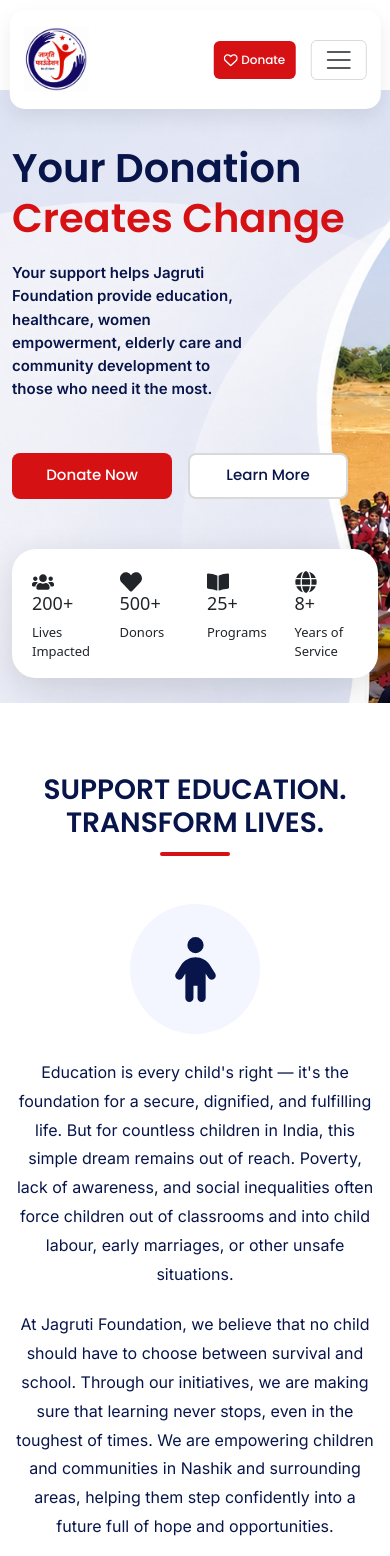
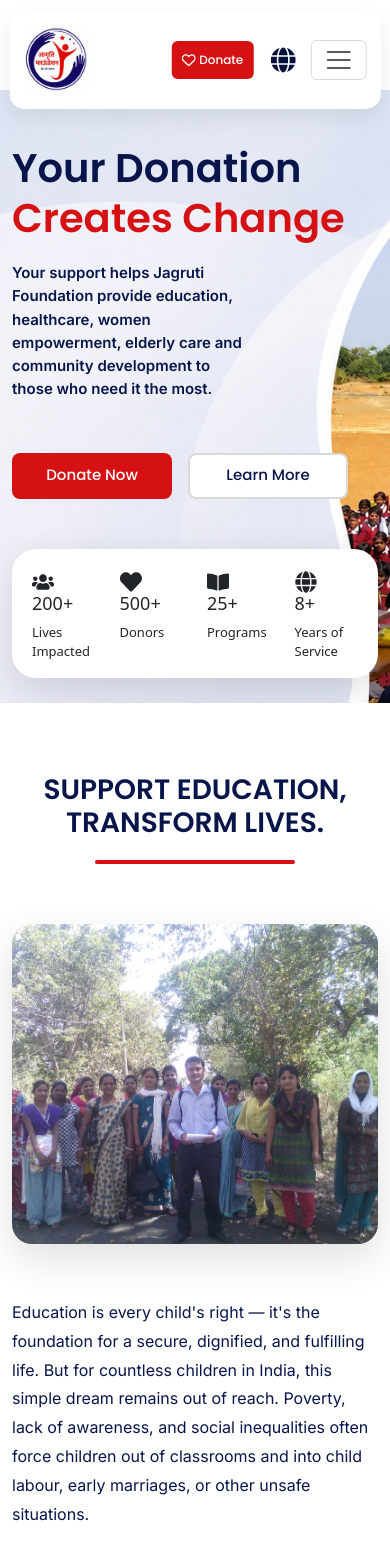
Before and after one commit to PrelawActor/Jagruti_Foundation, a React (Vite) app in the folder Jagruti/: page / in a window 390 px wide. Shown: the top 1556 px of the page. Built offline with nearby package versions, Linux system fonts and the light colour scheme.

Commit message:
WhoWasInParis

```diff
--- a/Jagruti/src/assets/css/Cards3.css
+++ b/Jagruti/src/assets/css/Cards3.css
@@ -41,18 +41,7 @@
 
 }
 
-.title-line{
 
-    width:70px;
-    height:4px;
-
-    background:#D61114;
-
-    margin:0 auto 45px;
-
-    border-radius:50px;
-
-}
 
 /* ===========================
    ITEMS
--- a/Jagruti/src/assets/css/Donation.css
+++ b/Jagruti/src/assets/css/Donation.css
@@ -6,14 +6,7 @@
 
     background:#fff;
 }
-.donation-type .form-check-input:checked{
-    background-color:#D61114;
-    border-color:#D61114;
-}
-.donation-type .form-check-input:focus{
-    border-color:#D61114;
-    box-shadow:0 0 0 .25rem rgba(214,17,20,.25);
-}
+
 
 /* ===========================
 BOX
@@ -64,28 +57,30 @@
 
     color:#08154A;
 
-    margin-bottom:30px;
+margin-bottom: 10px;
 
 }
 
-/* ===========================
-DONATION TYPE
-=========================== */
 
-.donation-type{
-
-    display:flex;
-
-    gap:30px;
-
-    margin-bottom:25px;
-
-}
 
 /* ===========================
 AMOUNTS
 =========================== */
+.amount-section{
+    display:flex;
+    align-items:flex-end;
+    gap:20px;
+    flex-wrap:wrap;
+}
 
+.other-amount{
+    min-width:220px;
+    flex:1;
+}
+
+.other-amount .form-control{
+    height:45px;
+}
 .amount-buttons{
 
     display:flex;
--- a/Jagruti/src/assets/css/Hero.css
+++ b/Jagruti/src/assets/css/Hero.css
@@ -266,6 +266,10 @@
 
 }
 @media (min-width:992px) and (max-width:1024px){
+    .mc p
+{
+    width: 100px;
+}
     .hero-image{
 
         position: absolute;
@@ -295,3 +299,10 @@
     }
 
 }
+@media (min-width:1024px)
+{
+    .mc p
+{
+    width: 100px;
+}
+}
--- a/Jagruti/src/assets/css/Navbars.css
+++ b/Jagruti/src/assets/css/Navbars.css
@@ -162,8 +162,52 @@
 {
     display: none;
 }
+/* ===================== */
+/* Language Dropdown */
+/* ===================== */
+
+.language-toggle::after{
+    display:none !important;
+}
+
+.language-toggle{
+    color:#040E3B !important;
+    text-decoration:none !important;
+}
+
+.language-toggle:hover{
+    color:#D61114 !important;
+}
+
+.language-menu{
+    min-width:170px;
+    border:none;
+    border-radius:12px;
+    padding:8px 0;
+    box-shadow:0 10px 25px rgba(0,0,0,.12);
+}
+
+.language-menu .dropdown-item{
+    font-family:'Poppins';
+    font-size:14px;
+    padding:10px 18px;
+    transition:.2s;
+}
+
+.language-menu .dropdown-item:hover{
+    background:#D61114;
+    color:#fff;
+}
+
+.language-menu .dropdown-item:active{
+    background:#b90c0f;
+}
 @media (min-width:320px) and (max-width:426px)
 {
+    .globe-icon
+    {
+        width: 25px;
+    }
     /* for  with underline but no seperator and also with no underline but seperator*/
     /* .navbar.custom-navbar{
     position: absolute;
@@ -175,6 +219,13 @@
     height:90px;
     margin-top: 0px;
 } */
+ .language-menu{
+    min-width:150px;
+}
+
+.language-menu .dropdown-item{
+    font-size:13px;
+}
  .navbar.custom-navbar{
 
         width:95%;
--- a/Jagruti/src/assets/css/Paragraph.css
+++ b/Jagruti/src/assets/css/Paragraph.css
@@ -18,11 +18,11 @@
     font-size:36px;
     font-weight:700;
     color:#08154A;
-    margin-bottom:12px;
+    margin-bottom:20px;
 }
 
 .title-line{
-    width:80px;
+    width:200px;
     height:4px;
     background:#D61114;
     margin:0 auto 60px;
@@ -33,25 +33,25 @@
    ICON
 =========================== */
 
-.support-icon{
-    width:170px;
-    height:170px;
+/* ===========================
+IMAGE
+=========================== */
 
-    margin:auto;
-
-    border-radius:50%;
-    background:#F4F6FF;
-
-    display:flex;
-    align-items:center;
-    justify-content:center;
+.support-image{
+    width:100%;
+    height:100%;
+    border-radius:20px;
+    overflow:hidden;
+    box-shadow:0 15px 40px rgba(0,0,0,.12);
 }
 
-.support-icon svg{
-    font-size:90px;
-    color:#08154A;
+.support-image img{
+    width:100%;
+    height:100%;
+    min-height:600px;
+    object-fit:cover;
+    display:block;
 }
-
 /* ===========================
    CONTENT
 =========================== */
@@ -78,19 +78,18 @@
     font-size:28px;
 }
 
-.support-icon{
-    width:130px;
-    height:130px;
+.support-image{
+    max-width:420px;
+    margin:0 auto 30px;
 }
 
-.support-icon svg{
-    font-size:65px;
+.support-image img{
+    min-height:320px;
 }
 
 .support-section p{
     font-size:16px;
     line-height:1.8;
-    text-align:center;
+    text-align:left;
 }
-
 }
--- a/Jagruti/src/assets/pages/Donation/Donation.jsx
+++ b/Jagruti/src/assets/pages/Donation/Donation.jsx
@@ -47,42 +47,34 @@
 
                 <Form>
 
-                  <div className="donation-type">
 
-                    <Form.Check
-                      inline
-                      type="radio"
-                      label="One Time"
-                      name="donationType"
-                      defaultChecked
-                    />
-
-                    <Form.Check
-                      inline
-                      type="radio"
-                      label="Monthly"
-                      name="donationType"
-                    />
-
-                  </div>
 
                   {/* Amount Buttons */}
 
+                  <div className="amount-section">
+
   <div className="amount-buttons">
-
-                    {["500","1000","2500","5000"].map((item)=>(
-                      <button variant="light" type="button"
+    {["500", "1000", "2500", "5000"].map((item) => (
+      <button
+        type="button"
         key={item}
-                        className={
-                          amount===item
-                          ? "amount-btn active"
-                          : "amount-btn"
-                        }
-                        onClick={()=>setAmount(item)}
+        className={amount === item ? "amount-btn active" : "amount-btn"}
+        onClick={() => setAmount(item)}
       >
         ₹{item}
       </button>
     ))}
+  </div>
+
+  <div className="other-amount">
+    <Form.Label>Other Amount</Form.Label>
+    <Form.Control
+      type="number"
+      placeholder="₹"
+      value={amount}
+      onChange={(e) => setAmount(e.target.value)}
+    />
+  </div>
 
 </div>
 
--- a/Jagruti/src/assets/pages/Donation/FinalDonation.jsx
+++ b/Jagruti/src/assets/pages/Donation/FinalDonation.jsx
@@ -5,7 +5,7 @@
 import Card1 from './Card1.jsx';
 import Card2 from './Card2.jsx';
 import Donation from './Donation.jsx'
-import Cards3 from './Cards3.jsx'
+// import Cards3 from './Cards3.jsx'
 import Footer from './Footer.jsx'
 
 const FinalDonation = () => {
@@ -17,7 +17,7 @@
       <Card1/>
       <Card2/>
       <Donation />
-      <Cards3 />
+      {/* <Cards3 /> */}
       <Footer />
     </>
   )
--- a/Jagruti/src/assets/pages/Donation/Paragraph.jsx
+++ b/Jagruti/src/assets/pages/Donation/Paragraph.jsx
@@ -2,7 +2,7 @@
 import { Container, Row, Col } from "react-bootstrap";
 import { FaChild } from "react-icons/fa6";
 import "../../css/Paragraph.css"
-
+import img from '../../images/ppo.png'
 const Paragraph = () => {
   return (
     <>
@@ -10,22 +10,25 @@
       <Container>
 
         <h2 className="section-title">
-          SUPPORT EDUCATION. TRANSFORM LIVES.
+          SUPPORT EDUCATION, TRANSFORM LIVES.
         </h2>
 
         <div className="title-line"></div>
 
         <Row className="align-items-center mt-5">
 
-          <Col lg={3} md={4} className="text-center mb-4 mb-md-0">
+          <Col lg={4} md={5} className="mb-4 mb-lg-0">
 
-            <div className="support-icon">
-              <FaChild />
-            </div>
+    <div className="support-image">
+        <img
+            src={img}
+            alt="Supporting children's education"
+        />
+    </div>
 
-          </Col>
+</Col>
 
-          <Col lg={9} md={8}>
+<Col lg={8} md={7}>
 
             <p>
               Education is every child's right — it's the foundation for a
--- a/Jagruti/src/assets/pages/Navbars.jsx
+++ b/Jagruti/src/assets/pages/Navbars.jsx
@@ -13,6 +13,13 @@
 import logo from "../logo.png";
 
 function CustomNavbar() {
+  const languages = [
+  "English",
+  "हिंदी",
+  "मराठी",
+  "தமிழ்",
+  "ગુજરાતી"
+];
   return (
     <Navbar expand="xl" className="custom-navbar">
       <Container className="px-0">
@@ -50,7 +57,22 @@
               Donate
             </Button>
 
-            {/* <FaGlobe className="globe-icon" /> */}
+           <Dropdown align="end">
+  <Dropdown.Toggle
+    variant="link"
+    className="language-toggle p-0 border-0 shadow-none"
+  >
+    <FaGlobe className="globe-icon" />
+  </Dropdown.Toggle>
+
+  <Dropdown.Menu className="language-menu">
+  {languages.map((lang) => (
+    <Dropdown.Item key={lang}>
+      {lang}
+    </Dropdown.Item>
+  ))}
+</Dropdown.Menu>
+</Dropdown>
 
           </div>
         <Navbar.Toggle aria-controls="basic-navbar-nav" />
@@ -80,7 +102,22 @@
               Donate
             </Button>
 
-            <FaGlobe className="globe-icon" />
+            <Dropdown align="end">
+  <Dropdown.Toggle
+    variant="link"
+    className="language-toggle p-0 border-0 shadow-none"
+  >
+    <FaGlobe className="globe-icon" />
+  </Dropdown.Toggle>
+
+<Dropdown.Menu className="language-menu">
+  {languages.map((lang) => (
+    <Dropdown.Item key={lang}>
+      {lang}
+    </Dropdown.Item>
+  ))}
+</Dropdown.Menu>
+</Dropdown>
 
           </div>
           </div>
```
Also changed, not shown: Jagruti/src/assets/images/ppo.png (added). Lines whose indentation alone changed are shown as unchanged.
